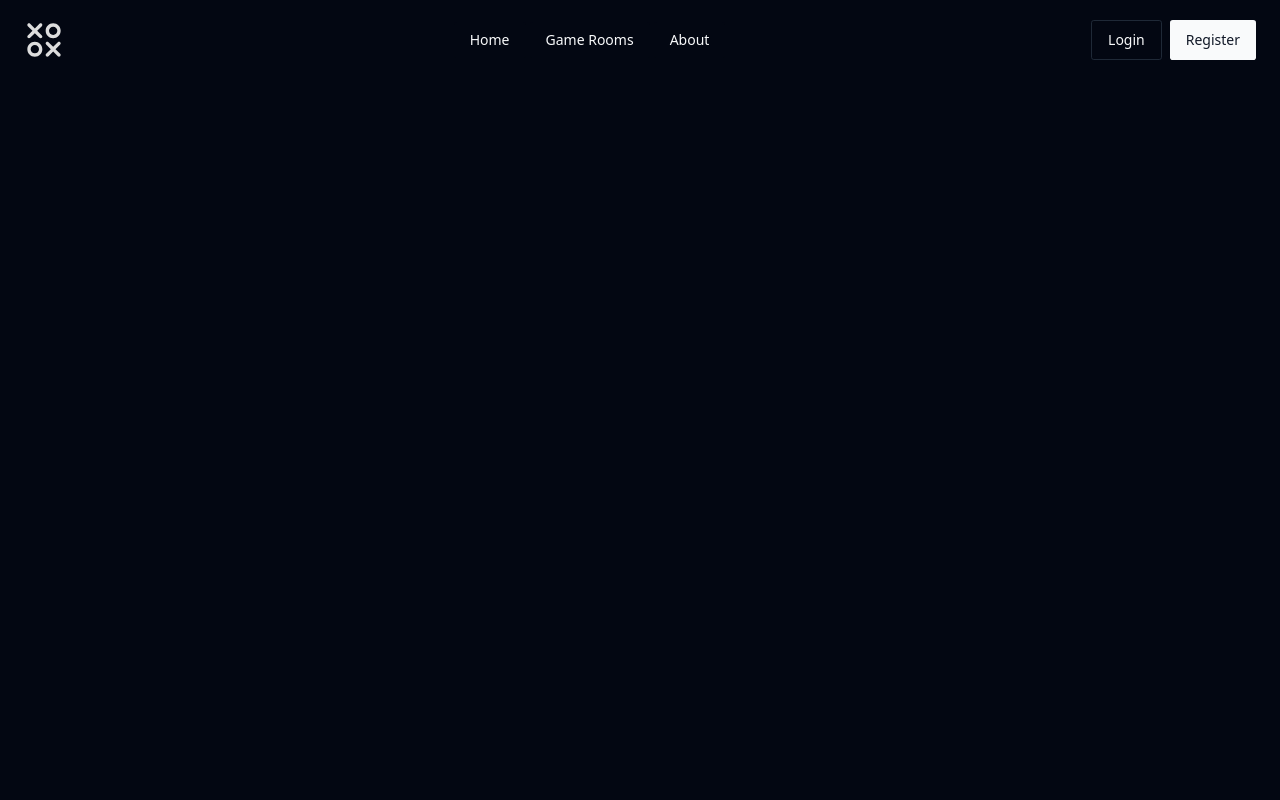
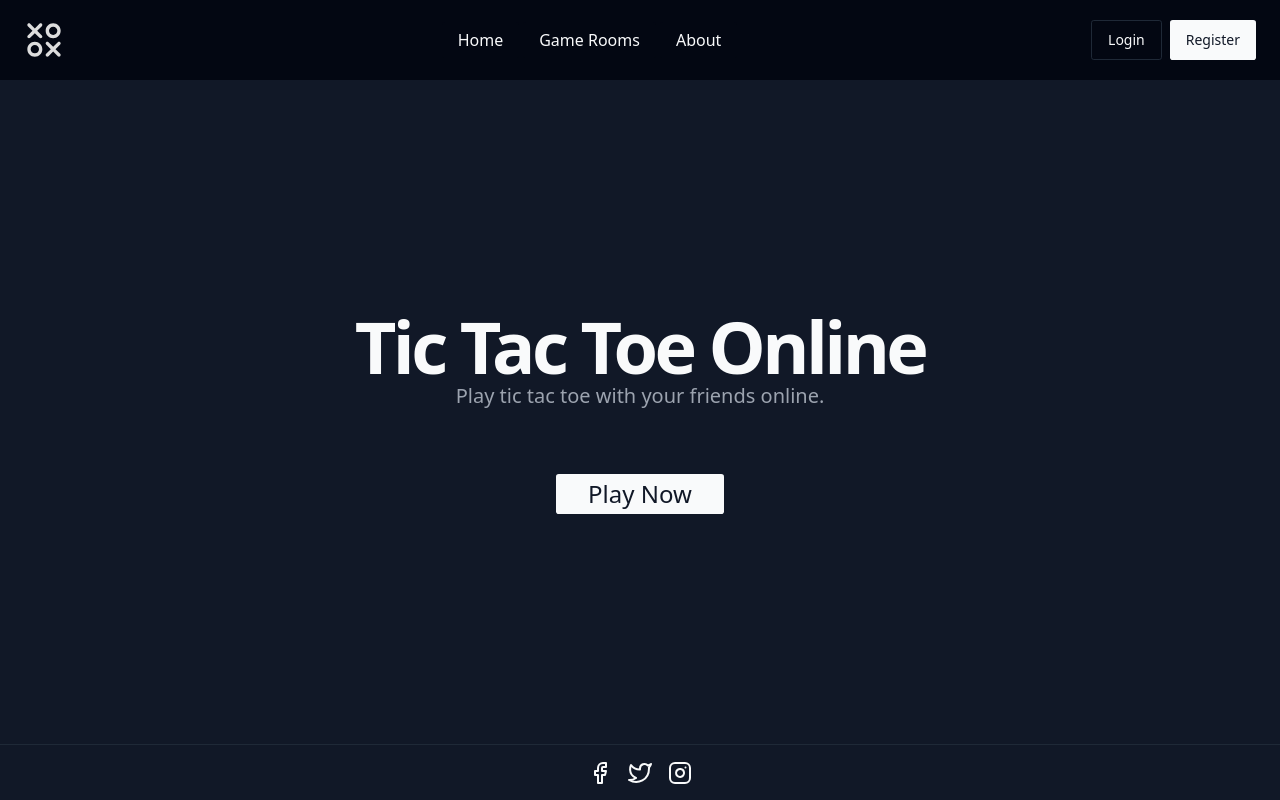
Before and after one commit to Kr1s05/TicTacToeProject, a React (Vite) app in the folder frontend/react/: page / in a window 1280 px wide. Built offline with nearby package versions, Linux system fonts and the light colour scheme.

Commit message:
home page

```diff
--- a/frontend/react/src/App.tsx
+++ b/frontend/react/src/App.tsx
@@ -1,10 +1,12 @@
 import { Route, Routes } from "react-router-dom";
 import SiteLayout from "./layouts/site-page-layout";
+import HomePage from "./pages/home-page";
 function App() {
   return (
     <>
       <Routes>
         <Route path="/" Component={SiteLayout}>
+          <Route path="/" Component={HomePage}/>
           <Route path="login" />
           <Route path="register" />
         </Route>
--- a/frontend/react/src/components/navbar.tsx
+++ b/frontend/react/src/components/navbar.tsx
@@ -65,7 +65,7 @@ export function NavBar() {
           <NavigationMenuList>
             <NavigationMenuLink asChild>
               <Link
-                className="group inline-flex h-9 w-max items-center justify-center rounded-md bg-white px-4 py-2 text-sm font-medium transition-colors hover:bg-gray-100 hover:text-gray-900 focus:bg-gray-100 focus:text-gray-900 focus:outline-none disabled:pointer-events-none disabled:opacity-50 data-[active]:bg-gray-100/50 data-[state=open]:bg-gray-100/50 dark:bg-gray-950 dark:hover:bg-gray-800 dark:hover:text-gray-50 dark:focus:bg-gray-800 dark:focus:text-gray-50 dark:data-[active]:bg-gray-800/50 dark:data-[state=open]:bg-gray-800/50"
+                className="group inline-flex h-9 w-max items-center justify-center rounded-md bg-white px-4 py-2 text-base font-medium transition-colors hover:bg-gray-100 hover:text-gray-900 focus:bg-gray-100 focus:text-gray-900 focus:outline-none disabled:pointer-events-none disabled:opacity-50 data-[active]:bg-gray-100/50 data-[state=open]:bg-gray-100/50 dark:bg-gray-950 dark:hover:bg-gray-800 dark:hover:text-gray-50 dark:focus:bg-gray-800 dark:focus:text-gray-50 dark:data-[active]:bg-gray-800/50 dark:data-[state=open]:bg-gray-800/50"
                 to={"/"}
               >
                 Home
@@ -73,7 +73,7 @@ export function NavBar() {
             </NavigationMenuLink>
             <NavigationMenuLink asChild>
               <Link
-                className="group inline-flex h-9 w-max items-center justify-center rounded-md bg-white px-4 py-2 text-sm font-medium transition-colors hover:bg-gray-100 hover:text-gray-900 focus:bg-gray-100 focus:text-gray-900 focus:outline-none disabled:pointer-events-none disabled:opacity-50 data-[active]:bg-gray-100/50 data-[state=open]:bg-gray-100/50 dark:bg-gray-950 dark:hover:bg-gray-800 dark:hover:text-gray-50 dark:focus:bg-gray-800 dark:focus:text-gray-50 dark:data-[active]:bg-gray-800/50 dark:data-[state=open]:bg-gray-800/50"
+                className="group inline-flex h-9 w-max items-center justify-center rounded-md bg-white px-4 py-2 text-base font-medium transition-colors hover:bg-gray-100 hover:text-gray-900 focus:bg-gray-100 focus:text-gray-900 focus:outline-none disabled:pointer-events-none disabled:opacity-50 data-[active]:bg-gray-100/50 data-[state=open]:bg-gray-100/50 dark:bg-gray-950 dark:hover:bg-gray-800 dark:hover:text-gray-50 dark:focus:bg-gray-800 dark:focus:text-gray-50 dark:data-[active]:bg-gray-800/50 dark:data-[state=open]:bg-gray-800/50"
                 to={"/rooms"}
               >
                 Game Rooms
@@ -81,7 +81,7 @@ export function NavBar() {
             </NavigationMenuLink>
             <NavigationMenuLink asChild>
               <Link
-                className="group inline-flex h-9 w-max items-center justify-center rounded-md bg-white px-4 py-2 text-sm font-medium transition-colors hover:bg-gray-100 hover:text-gray-900 focus:bg-gray-100 focus:text-gray-900 focus:outline-none disabled:pointer-events-none disabled:opacity-50 data-[active]:bg-gray-100/50 data-[state=open]:bg-gray-100/50 dark:bg-gray-950 dark:hover:bg-gray-800 dark:hover:text-gray-50 dark:focus:bg-gray-800 dark:focus:text-gray-50 dark:data-[active]:bg-gray-800/50 dark:data-[state=open]:bg-gray-800/50"
+                className="group inline-flex h-9 w-max items-center justify-center rounded-md bg-white px-4 py-2 text-base font-medium transition-colors hover:bg-gray-100 hover:text-gray-900 focus:bg-gray-100 focus:text-gray-900 focus:outline-none disabled:pointer-events-none disabled:opacity-50 data-[active]:bg-gray-100/50 data-[state=open]:bg-gray-100/50 dark:bg-gray-950 dark:hover:bg-gray-800 dark:hover:text-gray-50 dark:focus:bg-gray-800 dark:focus:text-gray-50 dark:data-[active]:bg-gray-800/50 dark:data-[state=open]:bg-gray-800/50"
                 to={"/about"}
               >
                 About
--- /dev/null
+++ b/frontend/react/src/components/social-link-footer.tsx
@@ -0,0 +1,22 @@
+import { NavLink as Link } from "react-router-dom";
+import { Instagram, Facebook, Twitter } from "react-feather";
+
+function SocialFooter() {
+  return (
+    <footer className="flex h-14 items-center justify-center border-t px-4 md:px-6">
+      <nav className="flex gap-4">
+        <Link to="/">
+          <Facebook className="h-6 w-6" />
+        </Link>
+        <Link to="/">
+          <Twitter className="h-6 w-6" />
+        </Link>
+        <Link to="/">
+          <Instagram className="h-6 w-6" />
+        </Link>
+      </nav>
+    </footer>
+  );
+}
+
+export default SocialFooter;
--- a/frontend/react/src/layouts/site-page-layout.tsx
+++ b/frontend/react/src/layouts/site-page-layout.tsx
@@ -2,12 +2,10 @@ import { NavBar } from "@/components/navbar";
 import { Outlet } from "react-router-dom";
 function SiteLayout() {
   return (
-    <>
+    <div className="absolute inset-0 flex flex-col">
       <NavBar />
-      <main>
-        <Outlet />
-      </main>
-    </>
+      <Outlet />
+    </div>
   );
 }
 
--- /dev/null
+++ b/frontend/react/src/pages/home-page.tsx
@@ -0,0 +1,23 @@
+import { Button } from "@/components/ui/button";
+import SocialFooter from "@/components/social-link-footer";
+import { NavLink as Link } from "react-router-dom";
+function HomePage() {
+  return (
+    <div className="flex flex-col bg-gray-100 dark:bg-gray-900 box-border grow">
+      <main className="flex flex-1 flex-col items-center justify-center p-4 md:p-6">
+        <h1 className="text-4xl font-bold tracking-tighter sm:text-5xl md:text-6xl lg:text-7xl">
+          Tic Tac Toe Online
+        </h1>
+        <p className="max-w-[600px] text-gray-500 md:text-xl dark:text-gray-400">
+          Play tic tac toe with your friends online.
+        </p>
+        <Button className="mt-16 px-8 py-4 text-2xl" asChild>
+          <Link to={"/register"}>Play Now</Link>
+        </Button>
+      </main>
+      <SocialFooter />
+    </div>
+  );
+}
+
+export default HomePage;
```
